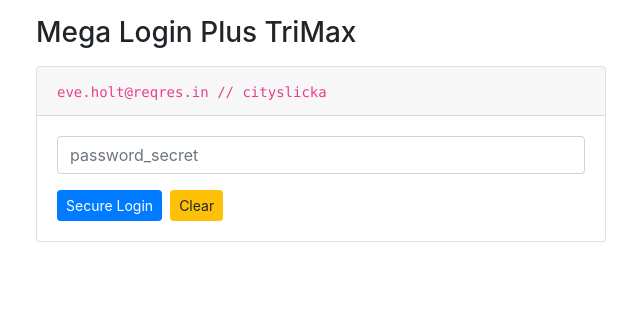
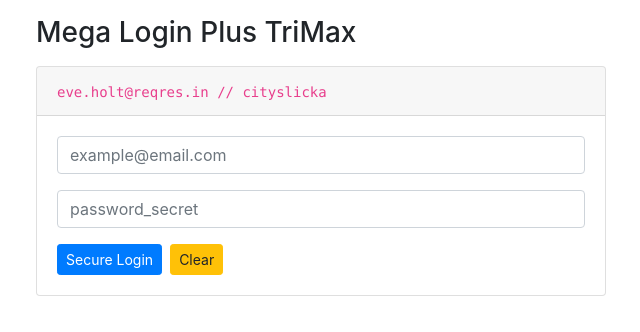
Before and after one commit to ptorres2408/cypresse2e, a React (Create React App) app: page / in a window 1280 px wide. Shown: the top 332 px of the page, without its empty margins (319-959 px from the left). Built offline with nearby package versions, Linux system fonts and the light colour scheme.

Commit message:
Fixed error in my modification

```diff
--- a/src/App.js
+++ b/src/App.js
@@ -55,7 +55,7 @@
           <code>eve.holt@reqres.in // cityslicka</code>
         </div>
         <div className="card-body">
-          {/* <div className="form-group">
+          <div className="form-group">
              <input
               type="text"
               className="form-control"
@@ -63,7 +63,7 @@
               placeholder="example@email.com"
               data-testid="email"
             />
-          </div>modify for PT*/}
+          </div>
           <div className="form-group">
             <input
               type="password"
```
